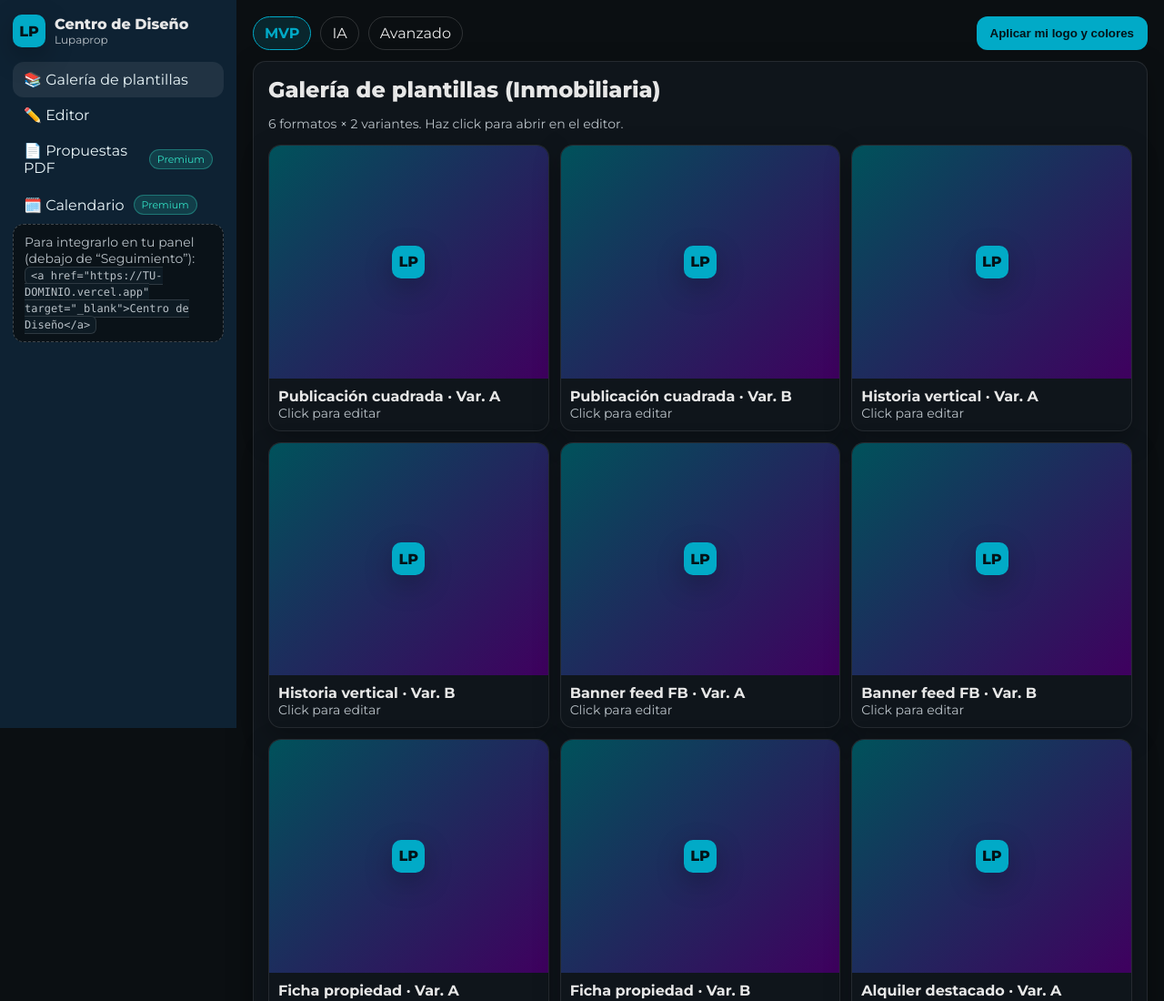
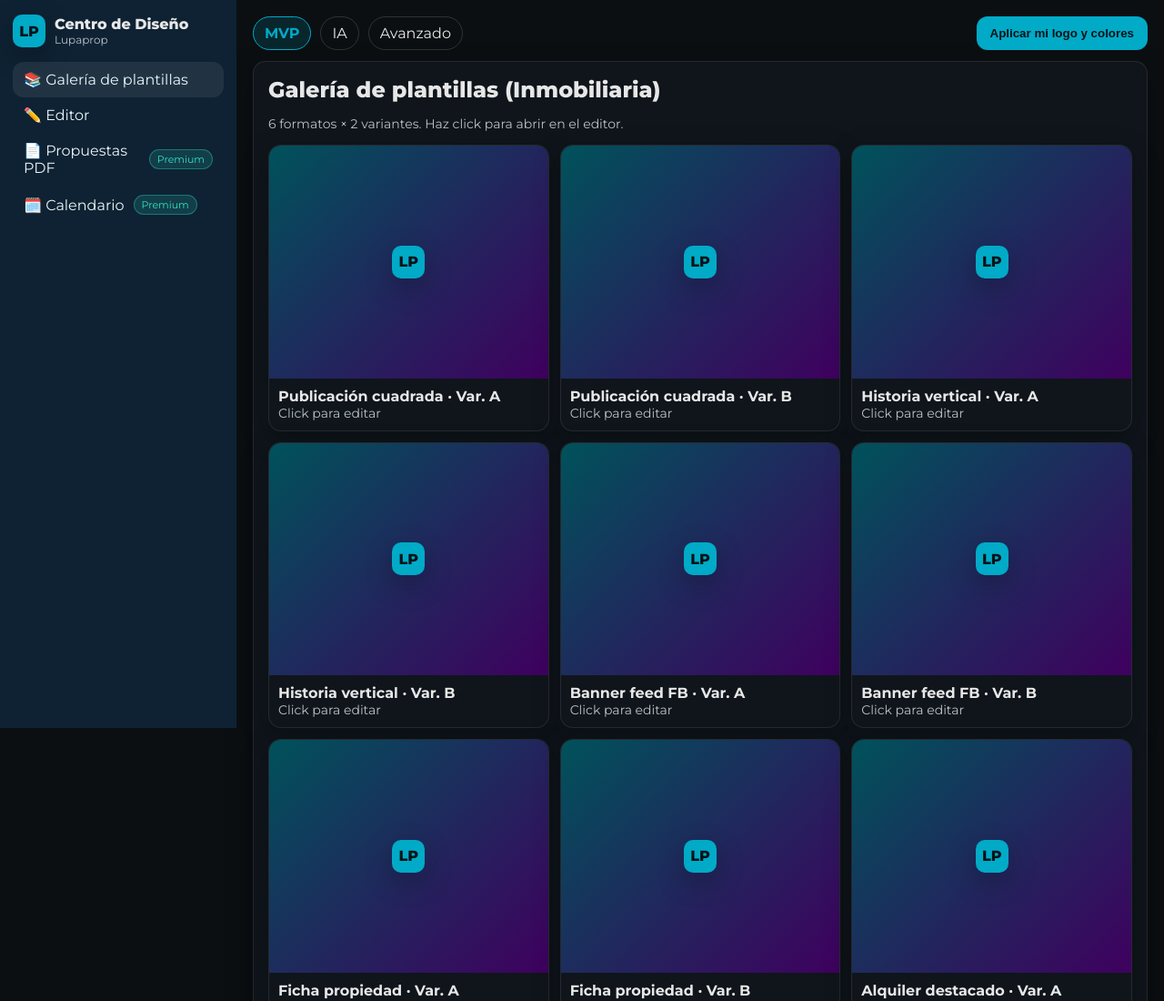
Before and after one commit to sayquita/centro-diseno-mvp-estatico, a plain HTML site: page index.html in a window 1280 px wide. Shown: the top 1100 px of the page at 91% size. Drawn offline with Linux system fonts and the light colour scheme.

Commit message:
Update index.html

```diff
--- a/index.html
+++ b/index.html
@@ -90,11 +90,7 @@
         <div class="item" data-view="propuestas">📄 Propuestas PDF <span class="badge premium">Premium</span></div>
         <div class="item" data-view="calendario">🗓️ Calendario <span class="badge premium">Premium</span></div>
       </div>
-      <div class="sec" style="margin-top:auto">
-        <div class="notice muted">Para integrarlo en tu panel (debajo de “Seguimiento”):<br>
-          <span class="kbd">&lt;a href="https://TU-DOMINIO.vercel.app" target="_blank"&gt;Centro de Diseño&lt;/a&gt;</span>
-        </div>
-      </div>
+
     </aside>
 
     <main class="main">
```
